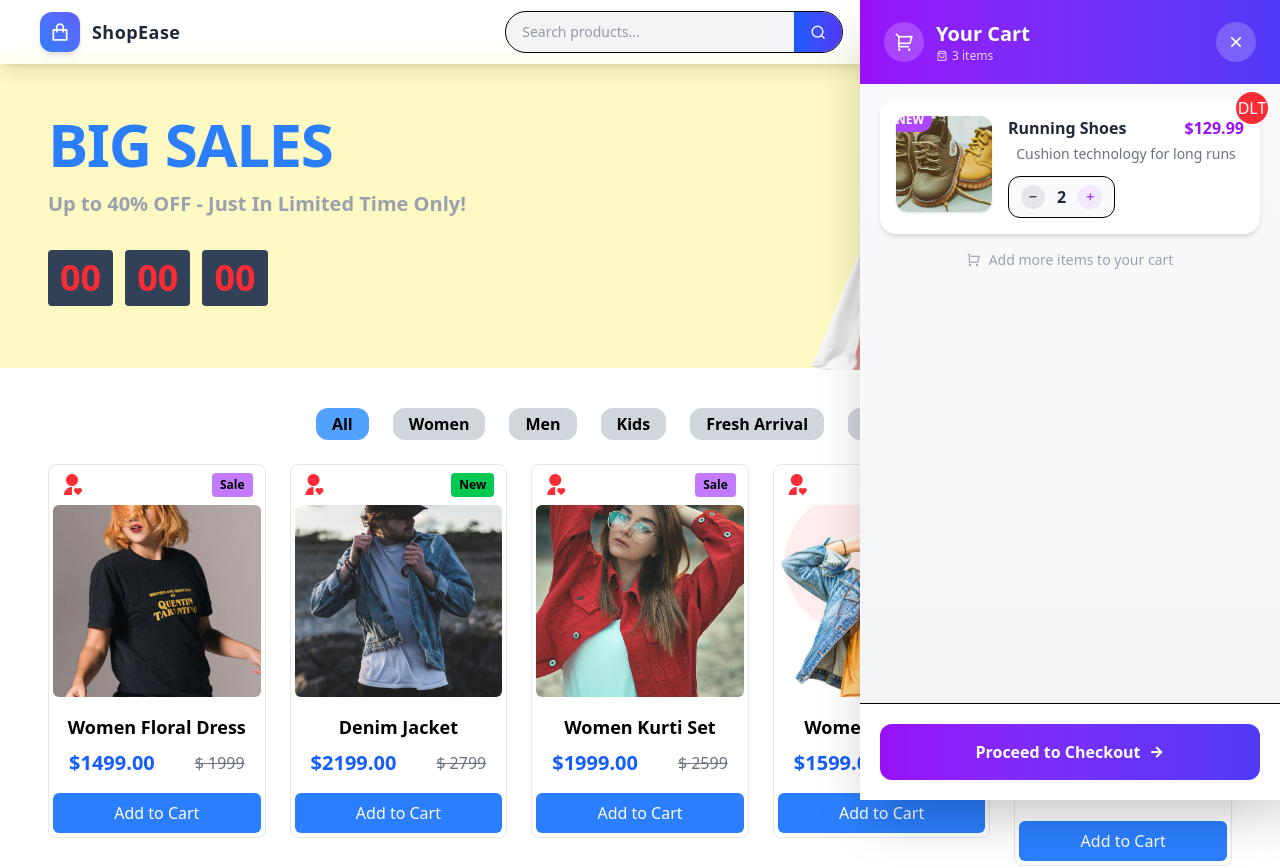
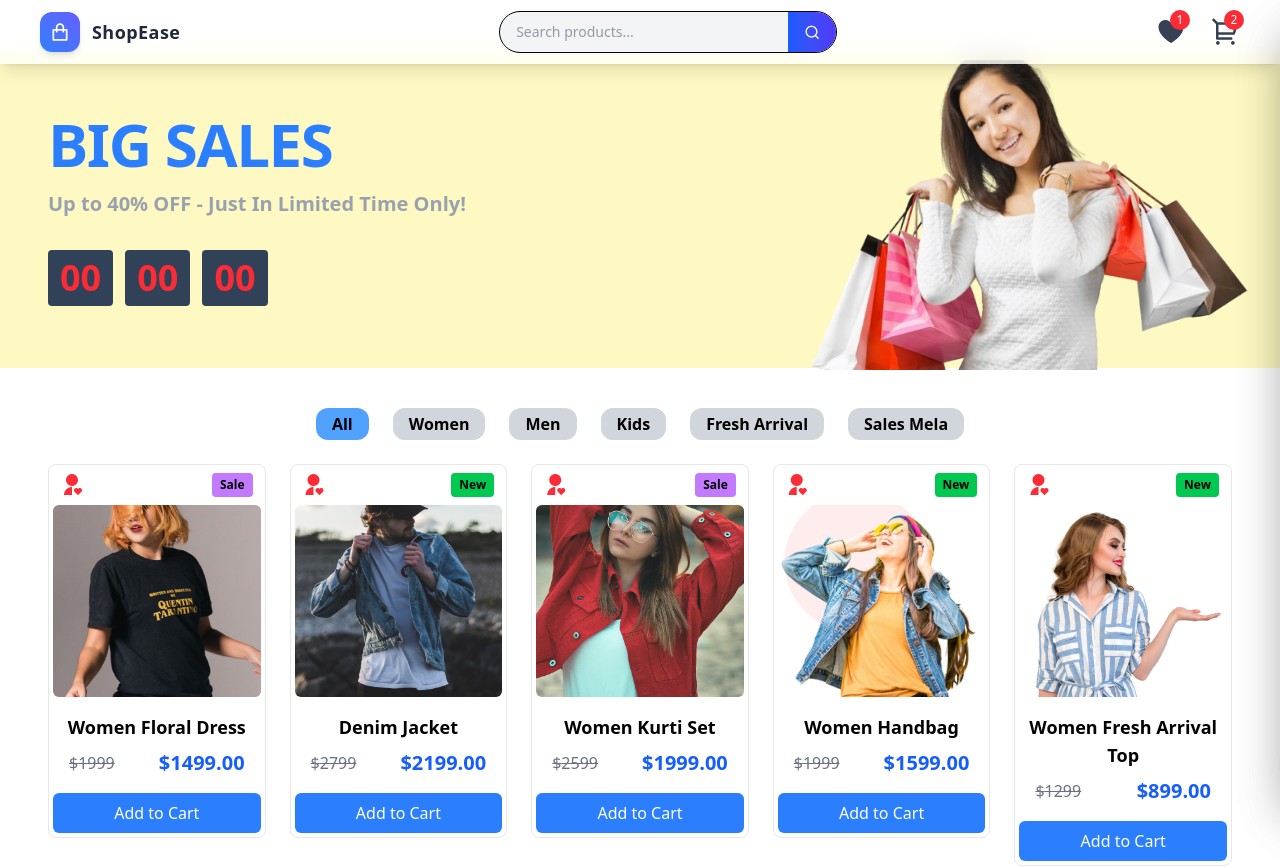
Before and after one commit to Zeeshanelia/E-commerce-Web-App-Fully-Functional-With-useState, a React (Vite) app: page / in a window 1280 px wide. Shown: the top 868 px of the page. Built offline with nearby package versions, Linux system fonts and the light colour scheme.

Commit message:
Cart functionality part 1

```diff
--- a/src/component/Home/Home.jsx
+++ b/src/component/Home/Home.jsx
@@ -8,6 +8,8 @@ import WishList from './../WishList/WishList'
 
 const Home = () => {
     const [searchedProduct, setSearchedProduct] = useState('')
+    const [activePanel, setActivePanel] = useState(null)
+    const [cart, setCart] = useState([])
 
     const handleScrolling = () => {
         const section = document.getElementById("product-section")
@@ -16,15 +18,45 @@ const Home = () => {
         }
     }
 
+    // Card & WishList Fn
+    const handlePanel = (tabName) => {
+        setActivePanel(previous => (
+            previous === tabName ? null : tabName
+        ))
+    }
+
+    // handlClosePanel of Card & WishList
+    const handlClosePanel = () => setActivePanel(null)
+
+    const addToCart = (product) => {
+        setCart([...cart , product]);
+          // setActivePanel(prev => prev === 'Cart' ? prev : 'Cart')
+        setActivePanel('Cart');        // auto OPEN cart drawer when product adding
+    };
+
+
 
     return (<>
 
         <Nav handleScrolling={handleScrolling}
-            setSearchedProduct={setSearchedProduct} />
+            setSearchedProduct={setSearchedProduct}
+            handlePanel={handlePanel} />
+
         <Banner />
-        <Products searchedProduct={searchedProduct} />
-        <Cart />
-        <WishList />
+
+
+        {/* Use item — the current product in the .map() iteration , Wrap in an arrow function () => addToCart(item) so that it passes the product on click */}
+        <Products searchedProduct={searchedProduct}
+            addToCart={addToCart} />
+
+
+        <Cart activePanel={activePanel}
+            handlClosePanel={handlClosePanel}
+            cart={cart}
+        />
+
+
+        <WishList handlClosePanel={handlClosePanel} activePanel={activePanel} />
     </>)
 }
 
--- a/src/component/Nav/Nav.jsx
+++ b/src/component/Nav/Nav.jsx
@@ -1,7 +1,7 @@
 import { useState } from "react";
 import "remixicon/fonts/remixicon.css";
 
-const Nav = ({ handleScrolling  , setSearchedProduct}) => {
+const Nav = ({ handleScrolling  , setSearchedProduct ,handlePanel}) => {
   const [menuOpen, setMenuOpen] = useState(false);
 
   return (
@@ -37,9 +37,10 @@ const Nav = ({ handleScrolling  , setSearchedProduct}) => {
       {/* Right Icons */}
       <div className="flex items-center gap-6">
 
-        {/* Notification */}
-        <div className="relative cursor-pointer hover:text-blue-600 transition">
-          <i className="ri-notification-3-line text-2xl text-gray-700"></i>
+        {/*Heart WishList   or     Notification icon */}
+        <div onClick={()=> handlePanel("WishList")} className="relative cursor-pointer hover:text-blue-600 transition">
+
+          <i className="ri-poker-hearts-fill text-3xl text-gray-700"></i>
           <span className="absolute -top-1 -right-1 bg-red-500 text-white text-xs w-5 h-5 rounded-full flex items-center justify-center ">
             {/* animate-bounce */}
             1
@@ -47,8 +48,8 @@ const Nav = ({ handleScrolling  , setSearchedProduct}) => {
         </div>
 
         {/* Cart */}
-        <div className="relative cursor-pointer hover:text-blue-600 transition">
-          <i className="ri-shopping-cart-2-line text-2xl text-gray-700"></i>
+        <div onClick={()=> handlePanel("Cart")}  className="relative cursor-pointer hover:text-blue-600 transition">
+          <i className="ri-shopping-cart-2-line text-3xl text-gray-700"></i>
           <span className="absolute -top-1 -right-1 bg-red-500 text-white text-xs w-5 h-5 rounded-full flex items-center justify-center animate-pulse">
             2
           </span>
--- a/src/component/Products/Products.jsx
+++ b/src/component/Products/Products.jsx
@@ -1,7 +1,7 @@
 import { useState } from "react"
 import ProductsList from "./../Products/ProductList"
 
-const Products = ({ searchedProduct }) => {
+const Products = ({ searchedProduct, addToCart }) => {
     const catog = ["All", "Women", "Men", "Kids", "Fresh Arrival", "Sales Mela"]
     const [isActive, setIsActive] = useState("All")
     const filterItems = ProductsList.filter((item) => {
@@ -43,17 +43,28 @@ const Products = ({ searchedProduct }) => {
                     </div>
 
                     <img src={item.img} alt={item.name} className="w-full h-48 object-cover rounded-md mb-4" />
+
+
                     <h3 className="text-lg font-semibold mb-2">{item.name}</h3>
 
 
                     <div className="flex items-center  justify-between px-4">
-                        <span className="text-blue-600 font-semibold text-xl">${item.price.toFixed(2)}</span>
 
-                        <span className="text-gray-500 line-through">$ {item.oldPrice}</span>
+                        {(item.salesMela || item.freshArrival) && (
+                            <span className="text-gray-500 line-through">
+                                ${item.oldPrice}
+                            </span>
+                        )}
+
+
+
+
+                        <span className="text-blue-600 font-semibold text-xl">${item.price.toFixed(2)}
+                        </span>
                     </div>
 
 
-                    <button className="mt-4 w-full bg-blue-500 text-white py-2 rounded-md hover:bg-blue-600 transition-colors duration-300">
+                    <button onClick={() => addToCart(item)} className="mt-4 w-full bg-blue-500 text-white py-2 rounded-md hover:bg-blue-600 transition-colors duration-300">
                         Add to Cart
                     </button>
 
--- a/src/component/WishList/WishList.jsx
+++ b/src/component/WishList/WishList.jsx
@@ -1,9 +1,9 @@
 import img111 from '/images/img111.jpg';
 
-const WishList = () => {
+const WishList = ({ activePanel, handlClosePanel }) => {
 
     return (<>
-        <aside className="fixed top-0 right-0 h-screen w-full sm:w-[420px] bg-gradient-to-b from-gray-50 to-gray-100 z-50 shadow-2xl flex flex-col">
+        <aside className={`fixed top-0 right-0 h-screen w-full sm:w-[420px] bg-gradient-to-b from-gray-50 to-gray-100 z-50 shadow-2xl flex flex-col transform transition-translate duration-500 ${activePanel === 'WishList' ? 'translate-x-0' : 'translate-x-full'} `} >
 
             {/* HEADER */}
             <header className="px-6 py-5 bg-gradient-to-r from-purple-600 to-indigo-600 text-white flex justify-between items-center">
@@ -12,7 +12,7 @@ const WishList = () => {
                         <i className="ri-shopping-cart-2-line text-xl" />
                     </div>
                     <div>
-                        <h1 className="text-xl font-bold">Your Cart</h1>
+                        <h1 className="text-xl font-bold">WishList </h1>
                         <p className="text-xs opacity-80 flex items-center gap-1">
                             <i className="ri-shopping-bag-3-line" />
                             3 items
@@ -20,10 +20,11 @@ const WishList = () => {
                     </div>
                 </div>
 
-                <button className="w-10 h-10 rounded-full bg-white/20 hover:bg-white/30 transition hover:rotate-90 flex items-center justify-center">
+                <button onClick={handlClosePanel} className="w-10 h-10 rounded-full bg-white/20 hover:bg-white/30 transition hover:rotate-90 flex items-center justify-center">
                     <i className="ri-close-line text-xl" />
                 </button>
             </header>
+
 
             {/* ITEMS (SCROLL AREA) */}
             <section className="flex-1 overflow-y-auto px-5 py-4 space-y-4">
@@ -62,8 +63,6 @@ const WishList = () => {
                       ))}
                       <span className="text-xs text-gray-400 ml-1">(4.8)</span>
                     </div> */}
-
-
                             </div>
 
 
@@ -78,13 +77,14 @@ const WishList = () => {
                                     <button className="w-6 h-6 bg-purple-100 text-purple-600 rounded-full flex items-center justify-center hover:bg-purple-200">
                                         <i className="ri-add-line text-xs" />
                                     </button>
-
-                                    <button className="absolute -top-2 -right-2 w-8 h-8 bg-red-500 text-white rounded-full flex items-center justify-center hover:scale-110 transition"> DLT
-                                        {/* <i className="ri-close-line text-sm" /> */}
-
-                                    </button>
                                 </div>
 
+                                <span className='px-2 bg-gradient-to-r from-green-600 to-red-600 text-white font-semibold hover:scale-110 duration-300 rounded-xl'> Add to Cart</span>
+
+                                <button className="absolute -top-2 -right-2 w-8 h-8 bg-red-500 text-white rounded-full flex items-center justify-center hover:scale-110 transition"> DLT
+                                    {/* <i className="ri-close-line text-sm" /> */}
+
+                                </button>
                             </div>
                         </div>
                     </div>
@@ -102,15 +102,12 @@ const WishList = () => {
 
             {/* FOOTER */}
 
-            <footer className="px-5 py-5 bg-white border-t">
-
-                <button className="w-full bg-gradient-to-r from-purple-600 to-indigo-600 text-white font-bold py-4 rounded-xl hover:shadow-lg transition flex items-center justify-center gap-2">
+            {/* FOOTER */}
+            <footer className="px-5 py-2 bg-white border-t shrink-0">
+                <button className="w-full bg-gradient-to-r from-purple-600 to-indigo-600 text-white font-bold py-3 rounded-xl hover:shadow-lg transition flex items-center justify-center gap-2">
                     Proceed to Checkout
                     <i className="ri-arrow-right-line" />
                 </button>
-
-
-
 
             </footer>
         </aside>
--- a/src/index.css
+++ b/src/index.css
@@ -1 +1,5 @@
 @import "tailwindcss";
+
+.scroll::-webkit-scrollbar{
+    display: none;
+}
```
Also changed, not shown: src/component/Cart/Cart.jsx (+49 -24 lines), src/component/Products/ProductList.js (+132 -23 lines), 1 other file (tests, documents, lock files or other folders).
